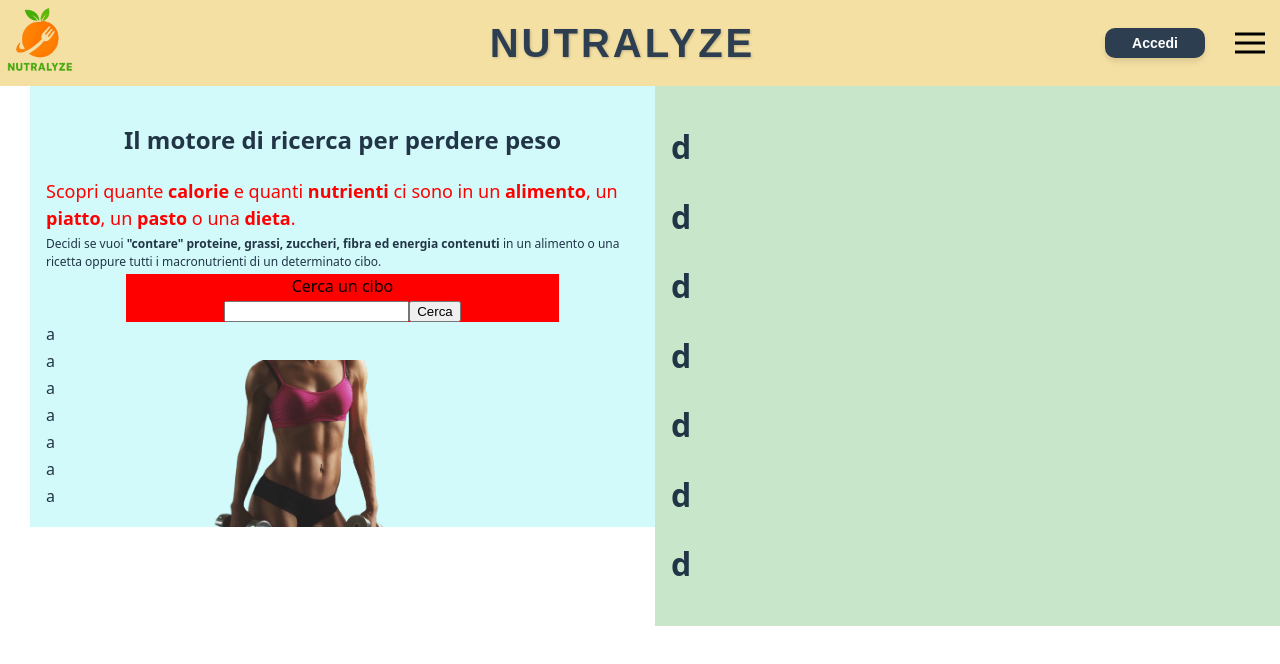
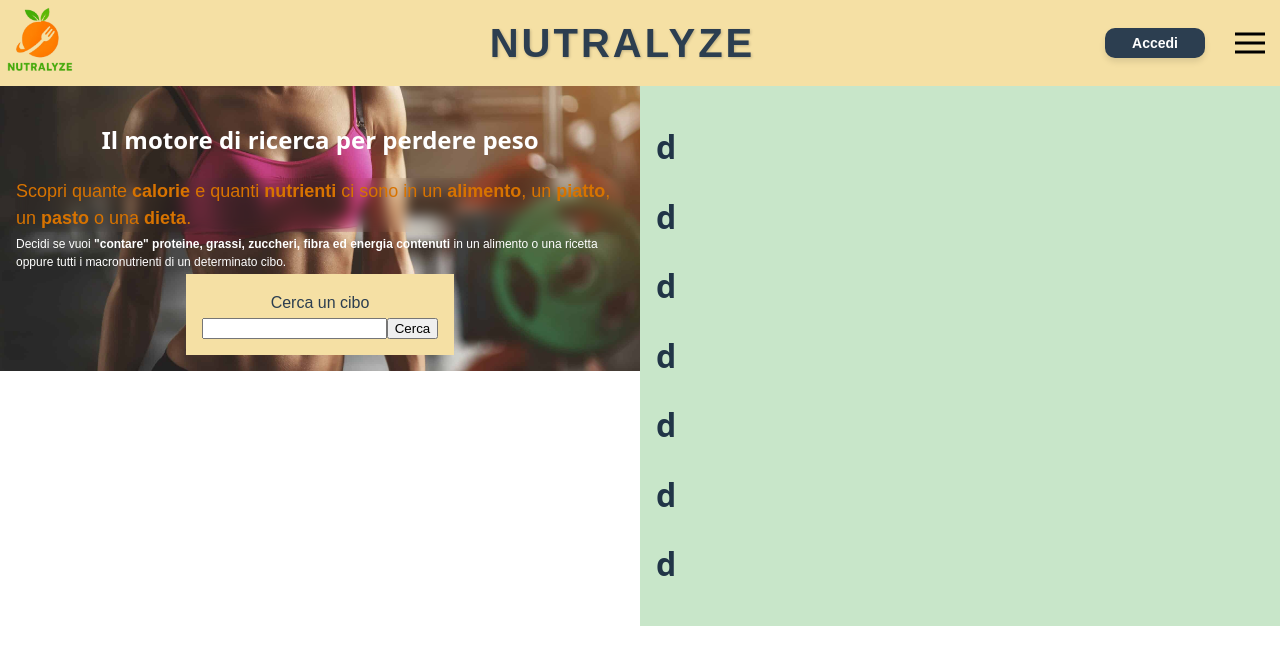
Before and after one commit to Bucky02/nutralyze, a React (Vite) app: page / in a window 1280 px wide. Shown: the top 664 px of the page. Built offline with nearby package versions, Linux system fonts and the light colour scheme.

Commit message:
foto sinistra sistemataà

```diff
--- a/src/components/Divsearch.css
+++ b/src/components/Divsearch.css
@@ -1,13 +1,10 @@
 .searchBox {
   background-color: rgb(210, 250, 250);
-  margin-left: 30px;
   display: flex;
   flex-direction: column;
   background-image: url("/src/assets/fisico.png");
-  background-size: 300px;
+  background-size: 700px;
   background-repeat: no-repeat;
-  background-position: bottom;
-  background-position: ;
 }
 
 #barraDiRicerca {
@@ -15,16 +12,37 @@
   display: flex;
   flex-direction: column;
   align-items: center;
-  background-color: red;
-  margin-left: 80px;
-  margin-right: 80px;
+  background-color: rgb(245, 224, 164);
+  width: fit-content;
+  margin: 0 auto; /* centro orizzontalmente */
+  padding: 1rem; /* opzionale: un po’ di spazio interno */
+  border-radius: px; /* opzionale: angoli arrotondati */
 }
 
 h2 {
+  color: white;
   text-align: center;
 }
 
 p {
+  font-family: "Poppins", sans-serif;
+  color: white;
   margin-top: 0;
   margin-bottom: 3px; /* o il valore che preferisci */
 }
+
+.structural {
+  font-family: "Poppins", sans-serif;
+  color: #2c3e50;
+}
+
+.picc {
+  font-size: 12px;
+  color: white;
+}
+
+.grande {
+  color: rgb(215, 115, 0);
+  font-size: 18px;
+  backdrop-filter: blur(6px); /* sfocatura */
+}
--- a/src/components/Divsearch.jsx
+++ b/src/components/Divsearch.jsx
@@ -4,13 +4,13 @@ function Divsearch() {
   return (
     <div className="searchBox">
       <h2>Il motore di ricerca per perdere peso</h2>
-      <p style={{ color: "red", fontSize: "18px" }}>
+      <p className="grande">
         Scopri quante <strong>calorie</strong> e quanti{" "}
         <strong>nutrienti</strong> ci sono in un
         <strong> alimento</strong>, un <strong>piatto</strong>, un{" "}
         <strong>pasto</strong> o una <strong>dieta</strong>.
       </p>
-      <p style={{ fontSize: "12px" }}>
+      <p className="picc">
         Decidi se vuoi{" "}
         <strong>
           "contare" proteine, grassi, zuccheri, fibra ed energia contenuti
@@ -35,13 +35,6 @@ function Divsearch() {
           <input type="submit" className="btn" value="Cerca" />
         </div>
       </div>
-      <p>a</p>
-      <p>a</p>
-      <p>a</p>
-      <p>a</p>
-      <p>a</p>
-      <p>a</p>
-      <p>a</p>
     </div>
   );
 }
```
Also changed, not shown: src/assets/fisico.png.
